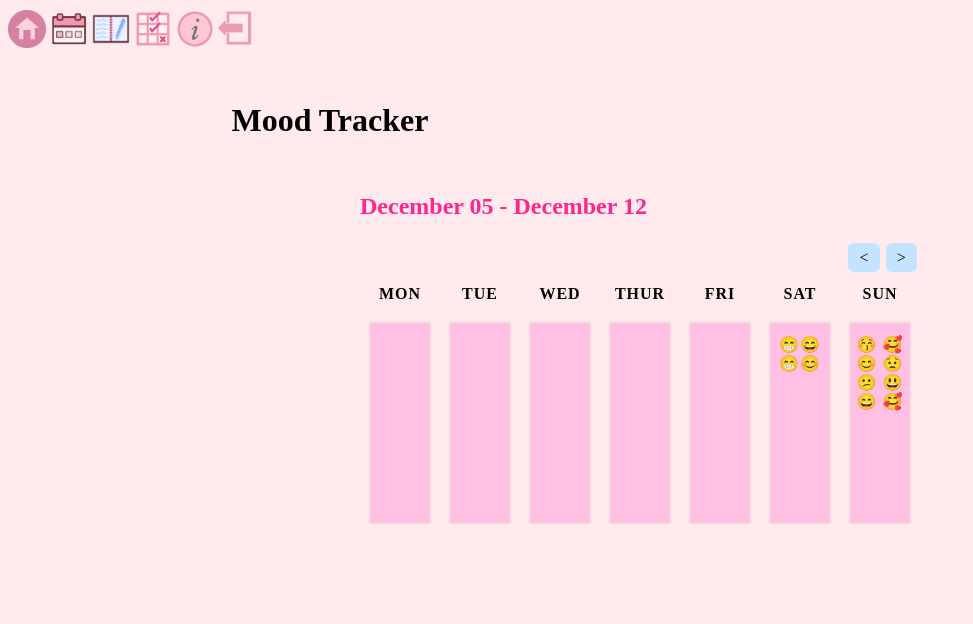
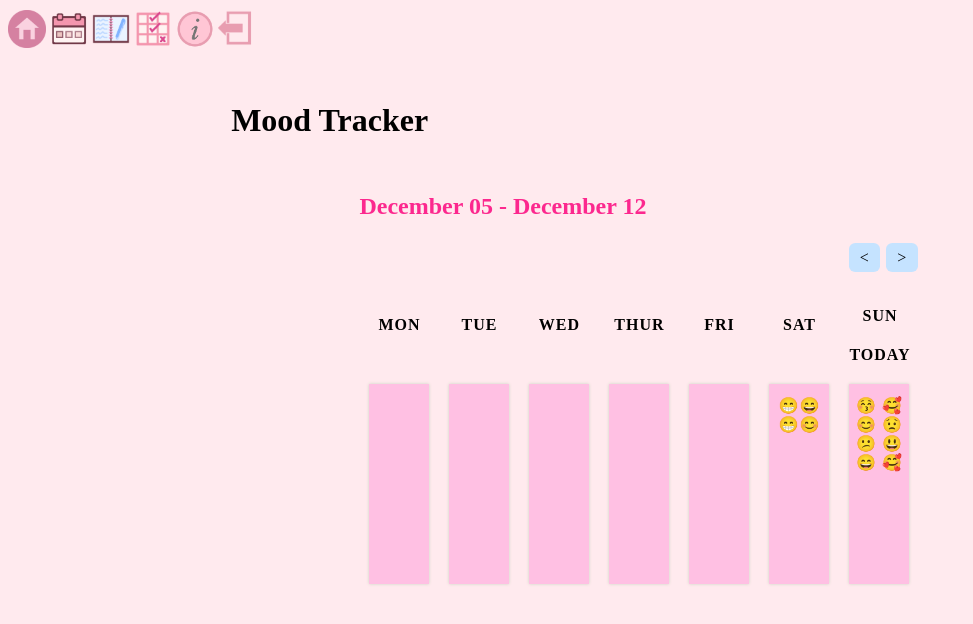
Before and after one commit to kateliberko/VirtualJournal, a Flask app: page /moodtracker in a window 1280 px wide. Shown: the top 624 px of the page, without its empty margins (0-973 px from the left). Run offline with Flask 2, Linux system fonts and the light colour scheme; a user stored in the database is signed in; data comes from the database, SQL or seed files in the repository.

Commit message:
Make today say today in moodtracker

```diff
--- a/JournalProject/app/routes.py
+++ b/JournalProject/app/routes.py
@@ -209,6 +209,7 @@ def nexthabittracker():
 @login_required
 def moodtracker():
     todays_date= date.today()
+    todaysactualdate= date.today()
     lastweek = todays_date - timedelta(days=7)
     mood1 = Moods.query.filter_by(user_id=current_user.id, date=todays_date).first() # grabbing moodlist for each day in the week
     mood2 = Moods.query.filter_by(user_id=current_user.id, date=todays_date-timedelta(days=1)).first()
@@ -217,7 +218,7 @@ def moodtracker():
     mood5 = Moods.query.filter_by(user_id=current_user.id, date=todays_date-timedelta(days=4)).first()
     mood6 = Moods.query.filter_by(user_id=current_user.id, date=todays_date-timedelta(days=5)).first()
     mood7 = Moods.query.filter_by(user_id=current_user.id, date=todays_date-timedelta(days=6)).first()
-    return render_template("moodtracker.html", mood1=mood1, todays_date=todays_date, lastweek=lastweek, mood2=mood2, mood3=mood3, mood4=mood4, mood5=mood5, mood6=mood6, mood7=mood7)
+    return render_template("moodtracker.html",todaysactualdate=todaysactualdate, mood1=mood1, todays_date=todays_date, lastweek=lastweek, mood2=mood2, mood3=mood3, mood4=mood4, mood5=mood5, mood6=mood6, mood7=mood7)
 
 @app.route("/add_moods", methods=['GET', 'POST'])
 @login_required
@@ -241,6 +242,7 @@ def add_moods():
 @app.route("/prevmoodtracker", methods=['GET', 'POST'])
 @login_required
 def prevmoodtracker():
+    todaysactualdate= date.today()
     spot = request.form.get("daytag")
     todays_date = date.fromisoformat(spot) - timedelta(days=7) # moving backward one week
     lastweek = todays_date - timedelta(days=7)
@@ -251,11 +253,12 @@ def prevmoodtracker():
     mood5 = Moods.query.filter_by(user_id=current_user.id, date=todays_date-timedelta(days=4)).first()
     mood6 = Moods.query.filter_by(user_id=current_user.id, date=todays_date-timedelta(days=5)).first()
     mood7 = Moods.query.filter_by(user_id=current_user.id, date=todays_date-timedelta(days=6)).first()
-    return render_template("moodtracker.html", mood1=mood1, todays_date= todays_date, lastweek=lastweek, mood2=mood2, mood3=mood3, mood4=mood4, mood5=mood5, mood6=mood6, mood7=mood7)
+    return render_template("moodtracker.html", todaysactualdate=todaysactualdate, mood1=mood1, todays_date= todays_date, lastweek=lastweek, mood2=mood2, mood3=mood3, mood4=mood4, mood5=mood5, mood6=mood6, mood7=mood7)
 
 @app.route("/nextmoodtracker", methods=['GET', 'POST'])
 @login_required
 def nextmoodtracker():
+    todaysactualdate= date.today()
     spot = request.form.get("daytag")
     todays_date = date.fromisoformat(spot) + timedelta(days=7) # moving forward one week
     lastweek = todays_date - timedelta(days=7)
@@ -266,7 +269,7 @@ def nextmoodtracker():
     mood5 = Moods.query.filter_by(user_id=current_user.id, date=todays_date-timedelta(days=4)).first()
     mood6 = Moods.query.filter_by(user_id=current_user.id, date=todays_date-timedelta(days=5)).first()
     mood7 = Moods.query.filter_by(user_id=current_user.id, date=todays_date-timedelta(days=6)).first()
-    return render_template("moodtracker.html", mood1=mood1, todays_date= todays_date, lastweek=lastweek, mood2=mood2, mood3=mood3, mood4=mood4, mood5=mood5, mood6=mood6, mood7=mood7)
+    return render_template("moodtracker.html", todaysactualdate=todaysactualdate, mood1=mood1, todays_date= todays_date, lastweek=lastweek, mood2=mood2, mood3=mood3, mood4=mood4, mood5=mood5, mood6=mood6, mood7=mood7)
 
 
 # INFO
--- a/JournalProject/app/templates/moodtracker.html
+++ b/JournalProject/app/templates/moodtracker.html
@@ -41,7 +41,12 @@
                             <th id="day3" scope="col"> </th>
                             <th id="day2" scope="col"> </th>
                             <th id="day1" scope="col"> </th>
-                            <th id="day0" scope="col"> </th>  <!-- Make today 'glow' or stand out -->
+                            {% if todays_date == todaysactualdate %}
+                                <th  scope="col"><h4 id="day0"> </h4>TODAY</th>
+                            {% else %}
+                                <th id="day0" scope="col"> </th>
+                            {% endif %}
+
                         </tr>
                     </thead><br/>
                     <tbody>
```
